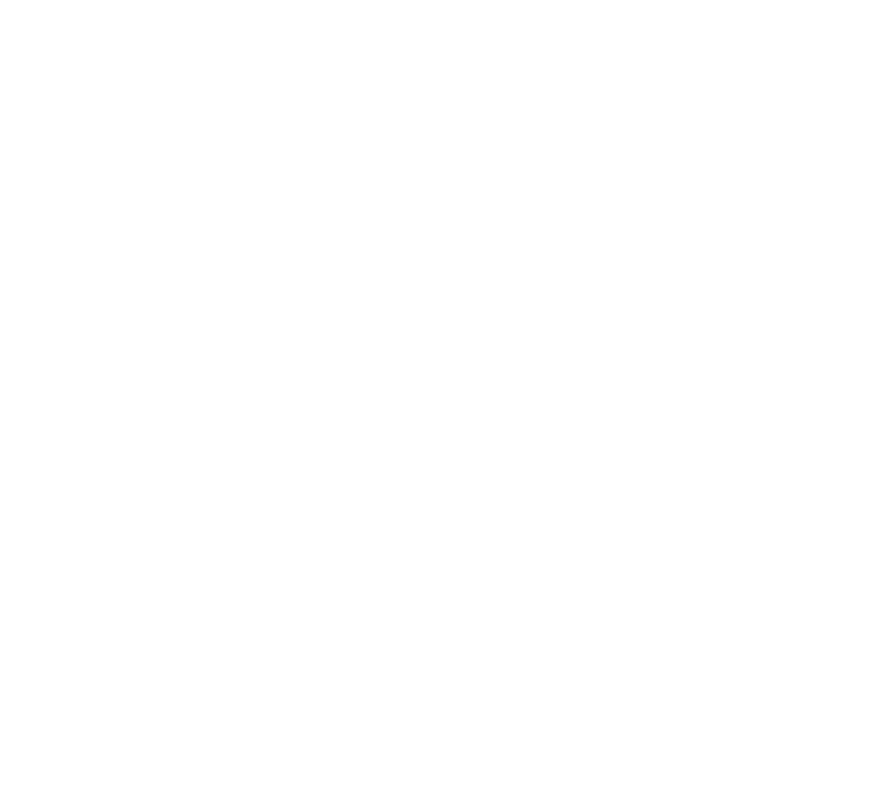
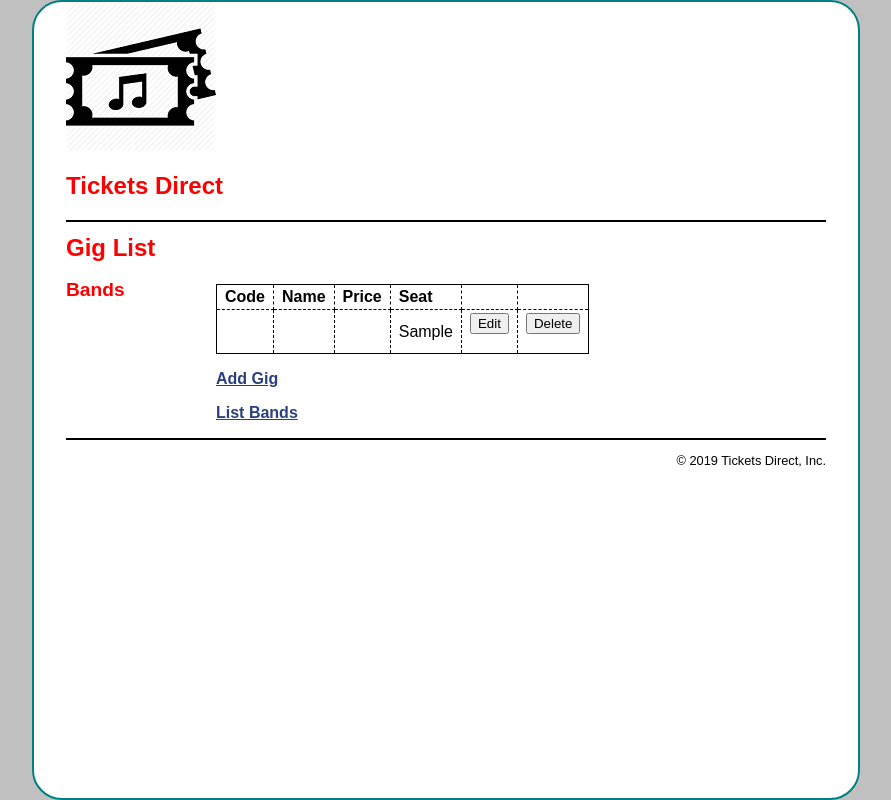
Before and after one commit to D00199848/ConcertProject, a PHP site: page /product_manager/index.php?action=list_gigs in a window 1280 px wide. Before the commit the part shown is empty. Shown: the whole page, without its empty margins (194-1085 px from the left). Run offline with PHP 8.4, Linux system fonts and the light colour scheme; tables that the repository leaves empty or names only in its code hold one stand-in row (values such as "Sample post"); data that the repository does not hold is empty.

Commit message:
Changed any missed variable names. Added an image to the index page. Attempted to add a border radius to the body but would not change.

```diff
--- a/main.css
+++ b/main.css
@@ -9,13 +9,15 @@
     padding: 0 2em;
     background-color: white;
     border: 1px solid black;
+    border-radius: 30px;
+    border: 2px solid #008080;
 }
 header {
     border-bottom: 2px solid black;
     padding: .5em 0;
 }
 header h1 {
-    color: black;
+    color: red;
 }
 main {
 
@@ -45,7 +47,7 @@
     margin: .25em 0 .5em;
 }
 h1, h2 {
-    color: rgb(208, 133, 4);
+    color: red;
 }
 ul {
     list-style-type: none;
--- a/product_catalog/index.php
+++ b/product_catalog/index.php
@@ -19,7 +19,7 @@
     }
     $band = get_bands();
     $band_name = get_band_name($band_id);
-    $gigs = get_gigs_by_band($band_id);
+    $gigs = get_gigs_by_gig ($band_id);
 
     include('product_list.php');
 } else if ($action == 'view_product') {
@@ -39,7 +39,7 @@
         $seat = $gig['seat'];
 
         // Calculate discounts
-        $discount_percent = 30;  // 30% off for all web orders
+        $discount_percent = 20;  // 30% off for all web orders
         $discount_amount = round($list_price * ($discount_percent/100.0), 2);
         $unit_price = $list_price - $discount_amount;
 
--- a/product_catalog/product_view.php
+++ b/product_catalog/product_view.php
@@ -1,7 +1,7 @@
 <?php include '../view/header.php'; ?>
 <main>
     <aside>
-        <h1>Categories</h1>
+        <h1>Bands</h1>
         <?php include '../view/category_nav.php'; ?>
     </aside>
     <section>
--- a/product_manager/category_list.php
+++ b/product_manager/category_list.php
@@ -14,7 +14,7 @@
                 <form id="delete_product_form"
                       action="index.php" method="post">
                     <input type="hidden" name="action" value="delete_band">
-                    <input type="hidden" name="category_id"
+                    <input type="hidden" name="band_id"
                            value="<?php echo $band['bandID']; ?>">
                     <input type="submit" value="Delete">
                 </form>
--- a/product_manager/index.php
+++ b/product_manager/index.php
@@ -1,3 +1,7 @@
+<img src="../images/tickets2.png" alt=""/>
+
+<link href="../main.css" rel="stylesheet" type="text/css"/>
+
 <?php
 require('../model/database.php');
 require('../model/product_db.php');
@@ -7,11 +11,11 @@
 if ($action == NULL) {
     $action = filter_input(INPUT_GET, 'action');
     if ($action == NULL) {
-        $action = 'list_products';
+        $action = 'list_gigs';
     }
 }
 
-if ($action == 'list_products') {
+if ($action == 'list_gigs') {
     // Get the current category ID
     $band_id = filter_input(INPUT_GET, 'band_id',
             FILTER_VALIDATE_INT);
@@ -30,13 +34,13 @@
     $gig_id = filter_input(INPUT_POST, 'gig_id',
             FILTER_VALIDATE_INT);
     if ($gig_id == NULL || $gig_id == FALSE) {
-        $error = "Missing or incorrect product id.";
+        $error = "Missing or incorrect gig id.";
         include('../errors/error.php');
     } else {
-        $gig = get_product($gig_id);
+        $gig = get_gig($gig_id);
         include('product_edit.php');
     }
-} else if ($action == 'update_product') {
+} else if ($action == 'update_gig') {
     $gig_id = filter_input(INPUT_POST, 'gig_id',
             FILTER_VALIDATE_INT);
     $band_id = filter_input(INPUT_POST, 'band_id',
@@ -53,7 +57,7 @@
         $error = "Invalid product data. Check all fields and try again.";
         include('../errors/error.php');
     } else {
-        update_product($gig_id, $band_id, $code, $name, $price, $seat);
+        update_gig($gig_id, $band_id, $code, $name, $price, $seat);
 
         // Display the Product List page for the current category
         header("Location: .?band_id=$band_id");
@@ -68,8 +72,8 @@
         $error = "Missing or incorrect gig id or band id.";
         include('../errors/error.php');
     } else {
-        delete_product($gig_id);
-        header("Location: .?category_id=$band_id");
+        delete_gig($gig_id);
+        header("Location: .?band_id=$band_id");
     }
 } else if ($action == 'show_add_form') {
     $bands = get_bands();
@@ -86,7 +90,7 @@
         $error = "Invalid product data. Check all fields and try again.";
         include('../errors/error.php');
     } else {
-        add_product($band_id, $code, $name, $price, $seat);
+        add_gig($band_id, $code, $name, $price, $seat);
         header("Location: .?band_id=$band_id");
     }
 } else if ($action == 'list_bands') {
--- a/product_manager/product_add.php
+++ b/product_manager/product_add.php
@@ -1,6 +1,6 @@
 <?php include '../view/header.php'; ?>
 <main>
-    <h1>Add Product</h1>
+    <h1>Add Gig</h1>
     <form action="index.php" method="post" id="add_product_form">
         <input type="hidden" name="action" value="add_product">
 
```
Also changed, not shown: images/fg700s.png (deleted), images/hofner.png (deleted), images/les_paul.png (deleted), images/ludwig.png (deleted), images/oasis.jpg (added), images/precision.png (deleted), images/rodriguez.png (deleted), images/sg.png (deleted), images/spotify.png (added), images/strat.png (deleted), images/tama.png (deleted), images/test1.png (deleted), images/tickets2.png (added), images/washburn.png (deleted).
